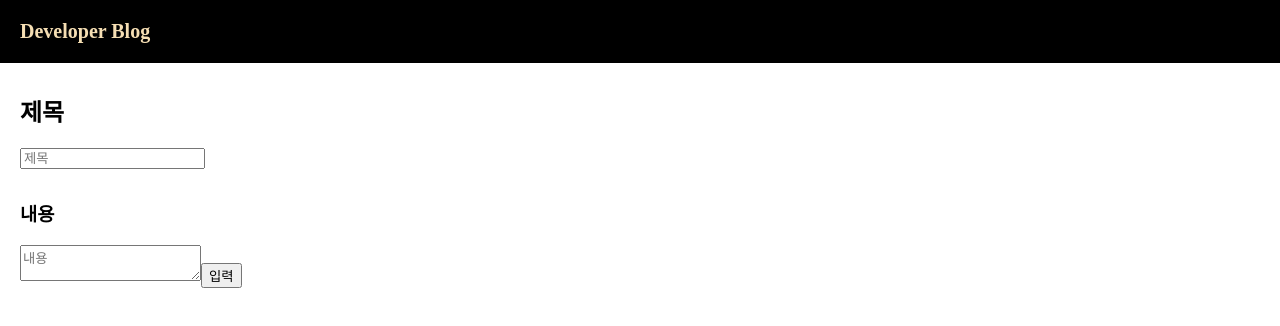
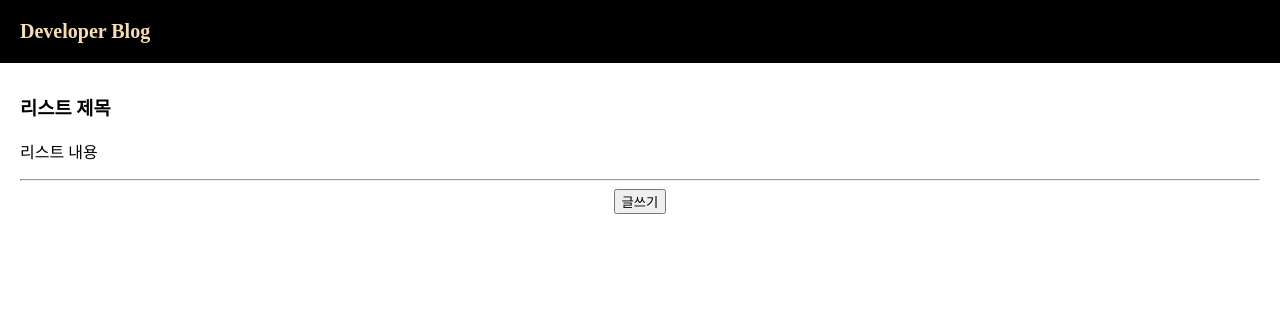
Before and after one commit to eycha/personalBoardFrontEnd, a React (Create React App) app: page / in a window 1280 px wide. Shown: the top 326 px of the page. Built offline with nearby package versions, Linux system fonts and the light colour scheme.

Commit message:
feat: write modal

```diff
--- a/src/App.css
+++ b/src/App.css
@@ -4,6 +4,13 @@
 
 body {
   font-family: 'nanumsquare';
+}
+
+.list {
+  margin-top: 30px;
+  text-align: left;
+  padding-left: 20px;
+  padding-right: 20px;
 }
 
 .title-container {
--- a/src/App.js
+++ b/src/App.js
@@ -2,6 +2,7 @@ import React, {useState} from 'react';
 import './App.css';
 import { Route, Routes, Outlet } from "react-router-dom";
 import MainPage from './pages/MainPage';
+import DetailPage from './pages/DetailPage';
 import Nav from "./components/Nav";
 
 const Layout = () => {
@@ -19,6 +20,7 @@ function App() {
       <Routes>
         <Route path="/" element={<Layout/>}>
           <Route path="/" element={<MainPage/>}/>
+          <Route path="/boards" element={<DetailPage/>}/>
         </Route>
       </Routes>
     </div>
--- /dev/null
+++ b/src/components/WriteModal/index.js
@@ -0,0 +1,42 @@
+import React from "react";
+import styled from "styled-components";
+
+const WriteModal = ({setModalOpen}) => {
+  return (
+    <>
+      <WriteModalTitleStyle>
+        <span onClick={() => setModalOpen(false)} className="modal-close">
+          X
+        </span>
+        <div className='title-container'>
+          <h2>제목</h2>
+          <input className="title-input" type="text" placeholder='제목'/>
+        </div>
+      </WriteModalTitleStyle>
+      <WriteModaContentlStyle>
+        <div className='content-container'>
+          <h3>내용</h3>
+          <textarea className='text-area' placeholder='내용'></textarea>
+          <button className='submit-button'>입력</button>
+        </div>
+      </WriteModaContentlStyle>
+    </>
+
+    );
+};
+
+export default WriteModal;
+
+const WriteModalTitleStyle = styled.div`
+  margin-top: 30px;
+  text-align: left;
+  padding-left: 20px;
+  padding-right: 20px;
+`
+
+const WriteModaContentlStyle = styled.div`
+  margin-top: 30px;
+  text-align: left;
+  padding-left: 20px;
+  padding-right: 20px;
+`
--- a/src/pages/DetailPage/index.js
+++ b/src/pages/DetailPage/index.js
@@ -0,0 +1,17 @@
+const DetailPage = () => {
+    return (
+    <div className="App">
+      <div className='title-container'>
+        <h2>밍</h2>
+        <input className="title-input" type="text" placeholder='제목'/>
+      </div>
+      <div className='content-container'>
+        <h3>오잉</h3>
+        <textarea className='text-area' placeholder='내용'></textarea>
+        <button className='submit-button'>입력</button>
+      </div>
+    </div>
+    );
+};
+
+export default DetailPage;
--- a/src/pages/MainPage/index.js
+++ b/src/pages/MainPage/index.js
@@ -1,17 +1,30 @@
+import React, {useState} from "react";
+import WriteModal from "../../components/WriteModal"
+
 const MainPage = () => {
-    return (
-    <div className="App">
-      <div className='title-container'>
-        <h2>제목</h2>
-        <input className="title-input" type="text" placeholder='제목'/>
-      </div>
-      <div className='content-container'>
-        <h3>내용</h3>
-        <textarea className='text-area' placeholder='내용'></textarea>
-        <button className='submit-button'>입력</button>
-      </div>
+
+  const [posts, setPosts] = useState('리스트 제목');
+  const [modalOpen, setModalOpen] = useState(false)
+
+  const handleClick = () => {
+    setModalOpen(true);
+  }
+
+  return (
+  <div className="App">
+    <div className="list">
+      <h3>{posts}</h3>
+      <p>리스트 내용</p>
+      <hr/>
     </div>
-    );
+    <button onClick={()=>handleClick()}>글쓰기</button>
+
+
+    {modalOpen && (
+        <WriteModal setModalOpen={setModalOpen} />
+      )}
+  </div>
+  );
 };
 
 export default MainPage;
```
